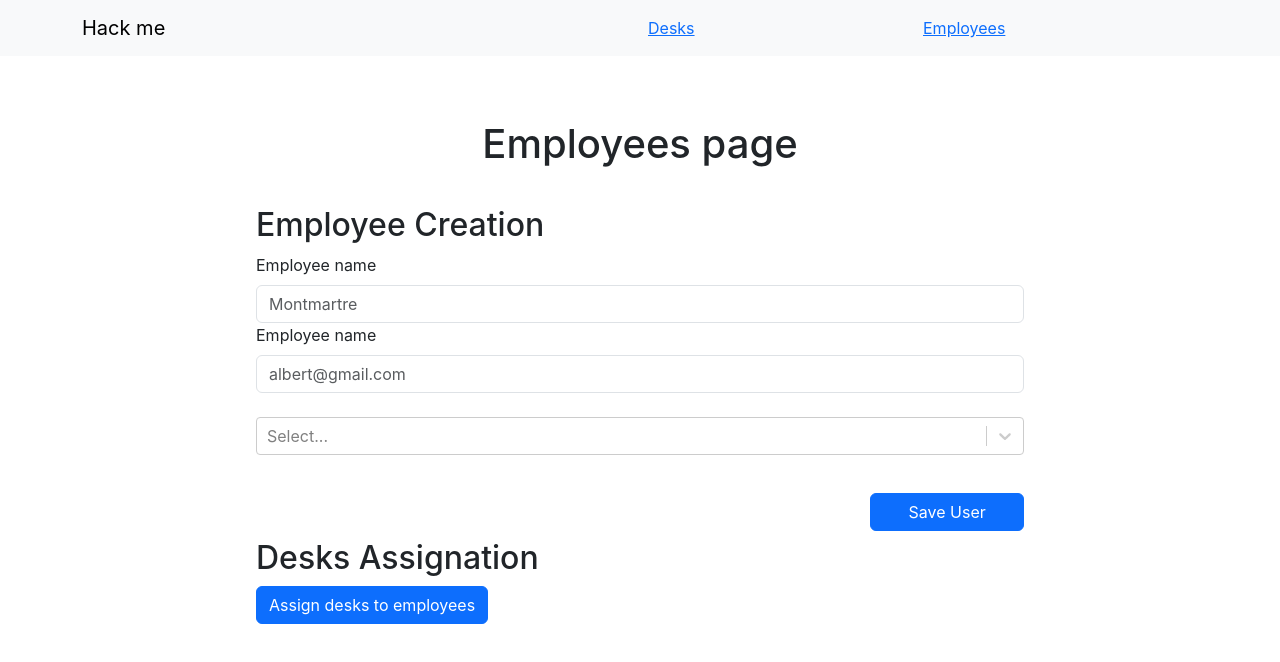
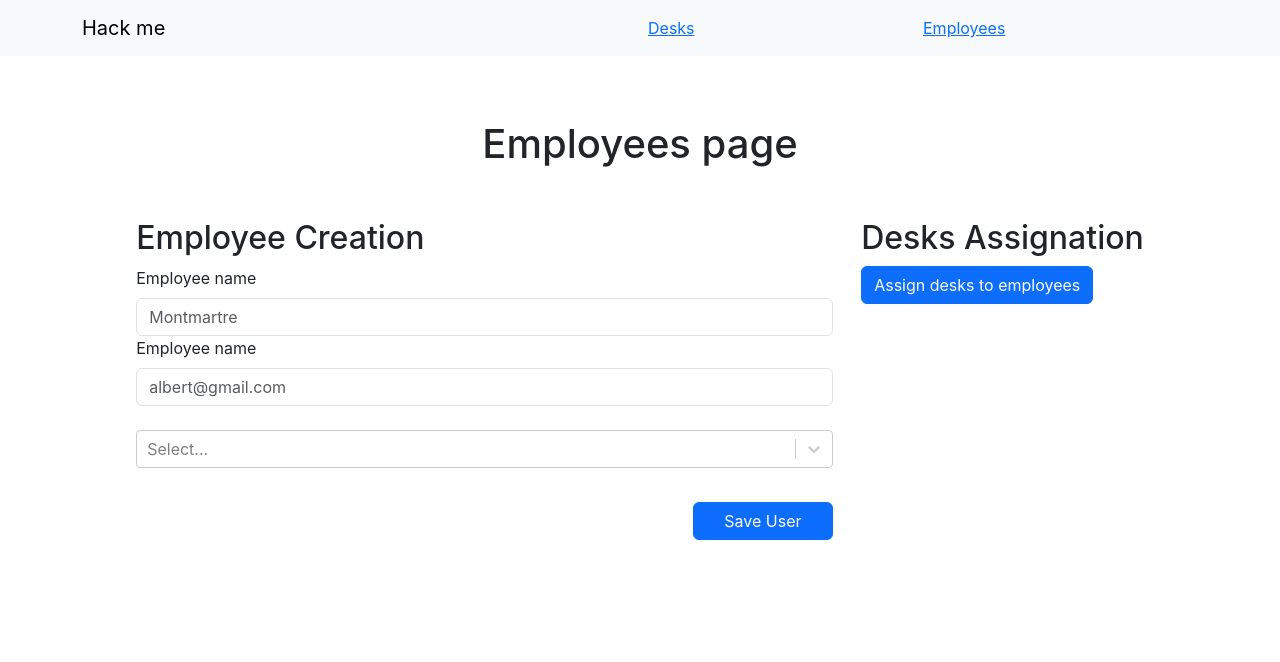
Before and after one commit to semana-io/hack-me, a React (Create React App) app: page /employees in a window 1280 px wide. Shown: the top 662 px of the page. Built offline with nearby package versions, Linux system fonts and the light colour scheme.

Commit message:
feat(assignation-modal): pass data wip

```diff
--- a/src/App.css
+++ b/src/App.css
@@ -21,8 +21,18 @@ h1 {
 }
 
 .employees-page {
-  justify-content: center;
-  margin: 5% 20%;
+  margin: 5% 10%;
+}
+
+.employees-container {
+  display: flex;
+  flex-direction: row;
+  justify-content: space-evenly;
+}
+
+.employee-main {
+  width: 70%;
+  padding-right: 2%;
 }
 
 .form-button {
--- a/src/employees/EmployeesPage.tsx
+++ b/src/employees/EmployeesPage.tsx
@@ -6,10 +6,14 @@ import EmployeesDeskAssignation from './components/EmployeesDesksAssignation';
 const EmployeesPage: React.FC = () => {
 	return (
     <div className="employees-page">
-      <h1>Employees page</h1>
-      <AddEmployeeForm />
+        <h1>Employees page</h1>
+      <div className="employees-container">
+        <div className="employee-main">
+          <AddEmployeeForm />
+        </div>
       {/* Employee list would have been here if I knew how to pass data between siblings */}
       <EmployeesDeskAssignation />
+      </div>
     </div>
   )
 }
--- a/src/employees/components/AddEmployeeForm.tsx
+++ b/src/employees/components/AddEmployeeForm.tsx
@@ -74,7 +74,6 @@ const AddEmployeeForm: React.FC = () => {
           isMulti
           options={desksToSelect}
           onChange={handleUserDesksChange}
-          nodeRef={useRef(null)}
         />
 
         <Button className="form-button" type="submit">Save User</Button>
--- a/src/employees/components/EmployeesDesksAssignation.tsx
+++ b/src/employees/components/EmployeesDesksAssignation.tsx
@@ -40,6 +40,7 @@ export const assignDesksToEmployees: any = (desks: Desk[], employees: Employee[]
 const EmployeesDeskAssignation: React.FC = () => {
   const [show, setShow] = useState(false);
   const handleClose = () => setShow(false);
+  let assignationData: EmployeeDesk[] = [];
 
 	return (
   <div className="desk-assignation">
@@ -50,7 +51,7 @@ const EmployeesDeskAssignation: React.FC = () => {
             className="assignation-button"
             type="button"
             onClick={() => {
-              assignDesksToEmployees(desks, employees);
+              assignationData = assignDesksToEmployees(desks, employees);
               setShow(true);
             }}
           >
@@ -59,11 +60,19 @@ const EmployeesDeskAssignation: React.FC = () => {
         }
       }
     </AppContext.Consumer>
-    <Modal show={show} onHide={handleClose} animation={false}>
+    <Modal show={show &&Array.isArray(assignationData) && assignationData.length > 0 } onHide={handleClose} animation={false}>
       <Modal.Header closeButton>
         <Modal.Title>Desk Assignation</Modal.Title>
       </Modal.Header>
-      <Modal.Body>Woohoo, you're reading this text in a modal!</Modal.Body>
+      <Modal.Body>{
+        assignationData.map( (a: EmployeeDesk) => {
+            if (Array.isArray(a.desk) && a.desk.length > 0) {
+              return(<p>{ a.employee.name } get the { a.desk.name } desk</p>)
+            } else {
+              return(<p>{ a.employee.name } does not get a desk</p>)
+            }
+        })
+      }</Modal.Body>
       <Modal.Footer>
         <Button variant="secondary" onClick={handleClose}>
           Ok
--- a/src/index.tsx
+++ b/src/index.tsx
@@ -7,9 +7,7 @@ import App from './App';
 import reportWebVitals from './reportWebVitals';
 
 ReactDOM.render(
-  <React.StrictMode>
-    <App />
-  </React.StrictMode>,
+  <App />,
   document.getElementById('root')
 );
 
```
